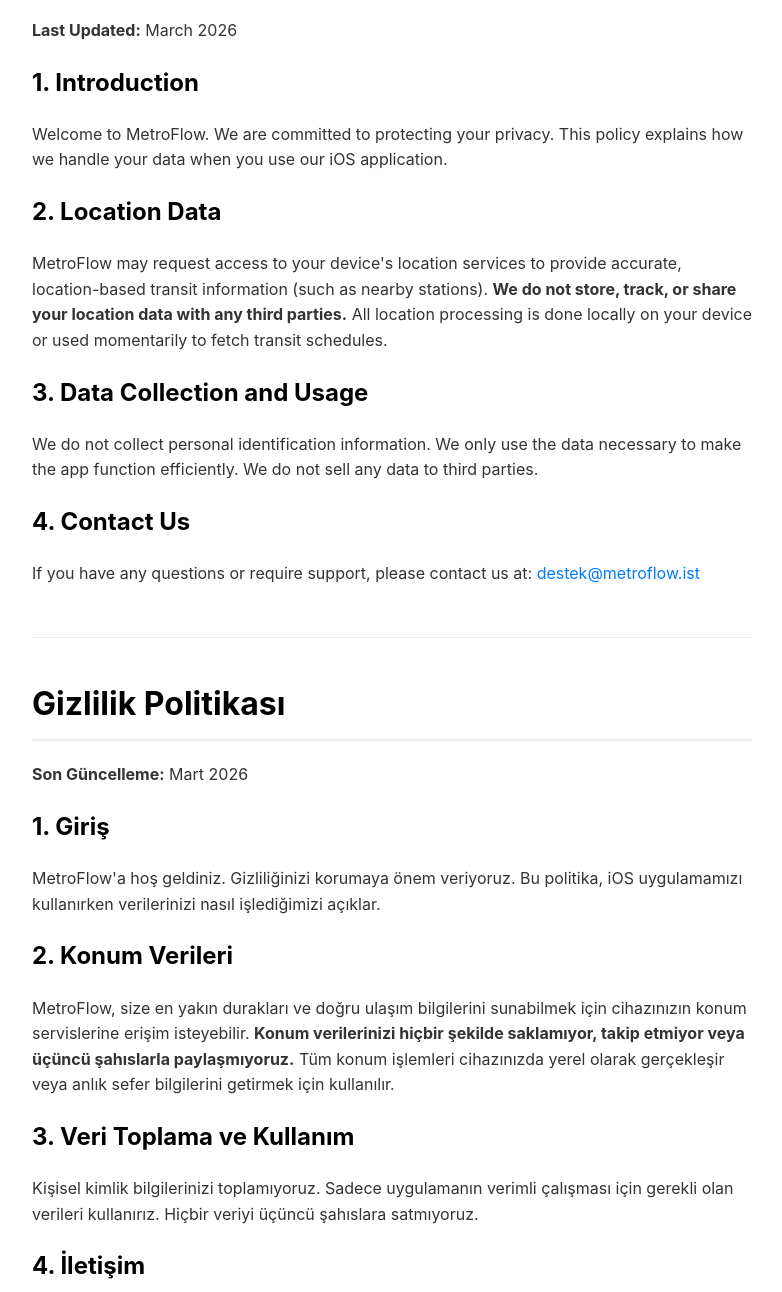
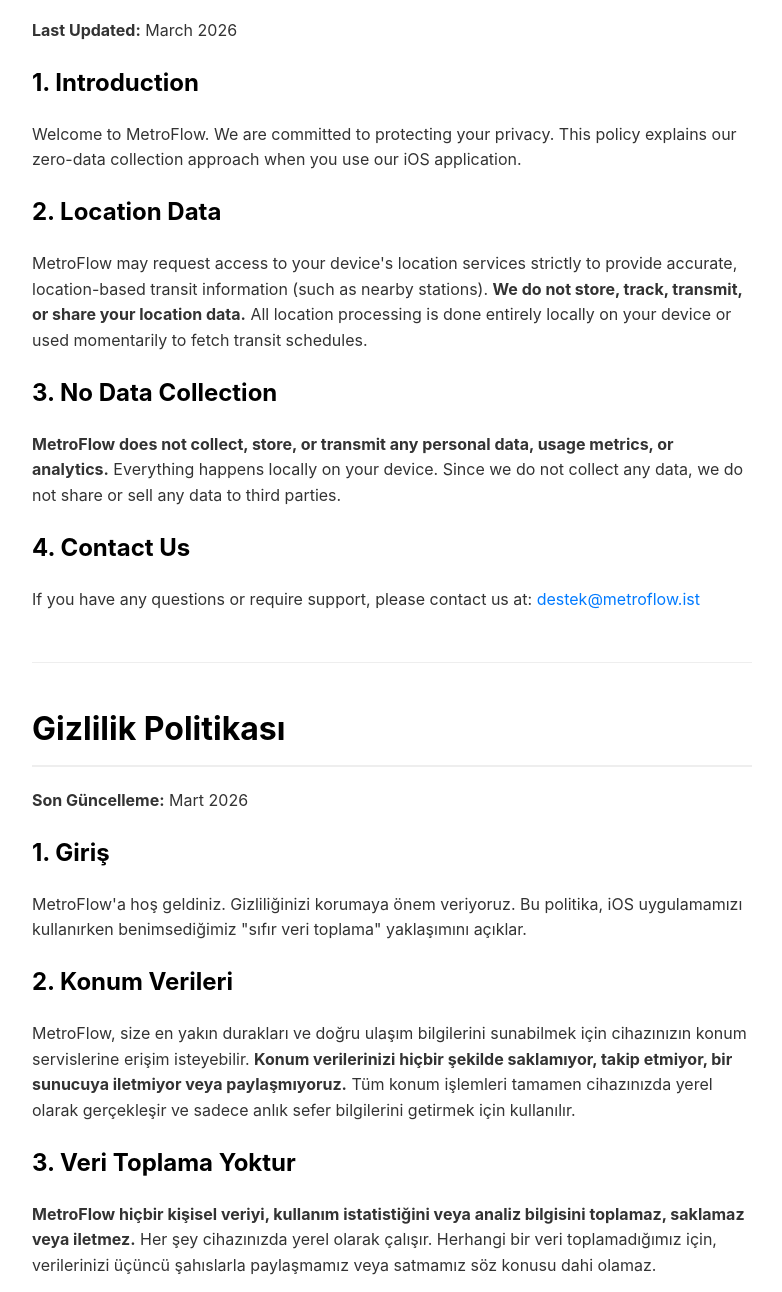
Before and after one commit to YusufDinanet/metroflow-web, a plain HTML site: page privacy.html in a window 1280 px wide. Shown: the part 168-1460 px from the top of the page, without its empty margins (248-1030 px from the left). Drawn offline with Linux system fonts and the light colour scheme.

Commit message:
Revise privacy policy for zero data collection approach

```diff
--- a/privacy.html
+++ b/privacy.html
@@ -35,13 +35,13 @@
             <p><strong>Last Updated:</strong> March 2026</p>
 
             <h2>1. Introduction</h2>
-            <p>Welcome to MetroFlow. We are committed to protecting your privacy. This policy explains how we handle your data when you use our iOS application.</p>
+            <p>Welcome to MetroFlow. We are committed to protecting your privacy. This policy explains our zero-data collection approach when you use our iOS application.</p>
 
             <h2>2. Location Data</h2>
-            <p>MetroFlow may request access to your device's location services to provide accurate, location-based transit information (such as nearby stations). <strong>We do not store, track, or share your location data with any third parties.</strong> All location processing is done locally on your device or used momentarily to fetch transit schedules.</p>
+            <p>MetroFlow may request access to your device's location services strictly to provide accurate, location-based transit information (such as nearby stations). <strong>We do not store, track, transmit, or share your location data.</strong> All location processing is done entirely locally on your device or used momentarily to fetch transit schedules.</p>
 
-            <h2>3. Data Collection and Usage</h2>
-            <p>We do not collect personal identification information. We only use the data necessary to make the app function efficiently. We do not sell any data to third parties.</p>
+            <h2>3. No Data Collection</h2>
+            <p><strong>MetroFlow does not collect, store, or transmit any personal data, usage metrics, or analytics.</strong> Everything happens locally on your device. Since we do not collect any data, we do not share or sell any data to third parties.</p>
 
             <h2>4. Contact Us</h2>
             <p>If you have any questions or require support, please contact us at: <a href="mailto:destek@metroflow.ist">destek@metroflow.ist</a></p>
@@ -54,13 +54,13 @@
             <p><strong>Son Güncelleme:</strong> Mart 2026</p>
 
             <h2>1. Giriş</h2>
-            <p>MetroFlow'a hoş geldiniz. Gizliliğinizi korumaya önem veriyoruz. Bu politika, iOS uygulamamızı kullanırken verilerinizi nasıl işlediğimizi açıklar.</p>
+            <p>MetroFlow'a hoş geldiniz. Gizliliğinizi korumaya önem veriyoruz. Bu politika, iOS uygulamamızı kullanırken benimsediğimiz "sıfır veri toplama" yaklaşımını açıklar.</p>
 
             <h2>2. Konum Verileri</h2>
-            <p>MetroFlow, size en yakın durakları ve doğru ulaşım bilgilerini sunabilmek için cihazınızın konum servislerine erişim isteyebilir. <strong>Konum verilerinizi hiçbir şekilde saklamıyor, takip etmiyor veya üçüncü şahıslarla paylaşmıyoruz.</strong> Tüm konum işlemleri cihazınızda yerel olarak gerçekleşir veya anlık sefer bilgilerini getirmek için kullanılır.</p>
+            <p>MetroFlow, size en yakın durakları ve doğru ulaşım bilgilerini sunabilmek için cihazınızın konum servislerine erişim isteyebilir. <strong>Konum verilerinizi hiçbir şekilde saklamıyor, takip etmiyor, bir sunucuya iletmiyor veya paylaşmıyoruz.</strong> Tüm konum işlemleri tamamen cihazınızda yerel olarak gerçekleşir ve sadece anlık sefer bilgilerini getirmek için kullanılır.</p>
 
-            <h2>3. Veri Toplama ve Kullanım</h2>
-            <p>Kişisel kimlik bilgilerinizi toplamıyoruz. Sadece uygulamanın verimli çalışması için gerekli olan verileri kullanırız. Hiçbir veriyi üçüncü şahıslara satmıyoruz.</p>
+            <h2>3. Veri Toplama Yoktur</h2>
+            <p><strong>MetroFlow hiçbir kişisel veriyi, kullanım istatistiğini veya analiz bilgisini toplamaz, saklamaz veya iletmez.</strong> Her şey cihazınızda yerel olarak çalışır. Herhangi bir veri toplamadığımız için, verilerinizi üçüncü şahıslarla paylaşmamız veya satmamız söz konusu dahi olamaz.</p>
 
             <h2>4. İletişim</h2>
             <p>Herhangi bir sorunuz varsa veya destek almak isterseniz bizimle şu adresten iletişime geçebilirsiniz: <a href="mailto:destek@metroflow.ist">destek@metroflow.ist</a></p>
```
